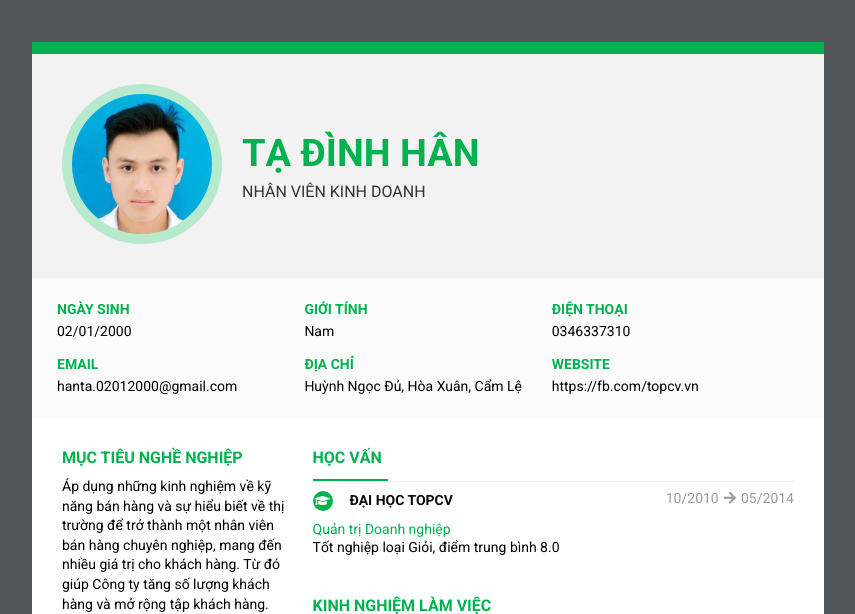
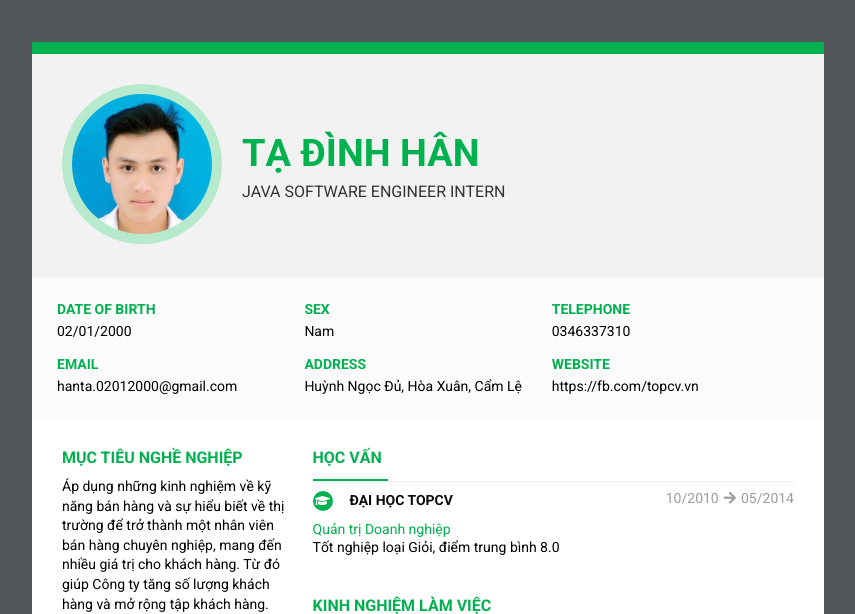
Before and after one commit to TDH0201/CV-html-css, a PHP site: page / in a window 1280 px wide. Shown: the top 614 px of the page, without its empty margins (212-1067 px from the left). Run offline with PHP 8.4, Linux system fonts and the light colour scheme; some libraries are stand-ins or nearby versions.

Commit message:
done html/css of CV

```diff
--- a/index.html
+++ b/index.html
@@ -26,22 +26,22 @@
                 <!-- <div > <img class="header-img"  src="./img/102180246.jpg"></div> -->
                 <div class="group-header-des">
                     <h2 class="name">TẠ ĐÌNH HÂN</h2>
-                    <P class="student">NHÂN VIÊN KINH DOANH</P>
+                    <P class="student">Java Software Engineer Intern</P>
                 </div>
             </div>
         </div>
         <div class="group-top">
            <div class="profile">
                <div class="contatc-item">
-                   <div class="contact-item-label">NGÀY SINH</div>
+                   <div class="contact-item-label">Date of birth</div>
                     <span class="profile-des">02/01/2000</span>
                </div>
                <div class="contatc-item">
-                <div class="contact-item-label">GIỚI TÍNH</div>
+                <div class="contact-item-label">Sex</div>
                  <span class="profile-des">Nam</span>
             </div>
             <div class="contatc-item">
-                <div class="contact-item-label">ĐIỆN THOẠI</div>
+                <div class="contact-item-label">TELEPHONE</div>
                  <span class="profile-des">0346337310</span>
             </div>
             <div class="contatc-item">
@@ -49,7 +49,7 @@
                  <span class="profile-des">hanta.02012000@gmail.com</span>
             </div>
             <div class="contatc-item">
-                <div class="contact-item-label">ĐỊA CHỈ</div>
+                <div class="contact-item-label">address</div>
                  <span class="profile-des">
                     Huỳnh Ngọc Đủ, Hòa Xuân, Cẩm Lệ</span>
             </div>
--- a/style.css
+++ b/style.css
@@ -101,6 +101,7 @@
     margin-bottom: 4px;
     color: #00b14f;
     font-weight: 700;
+    text-transform: uppercase;
 }
 .profile .contatc-item .profile-des{
     font-size: 14px;
```
